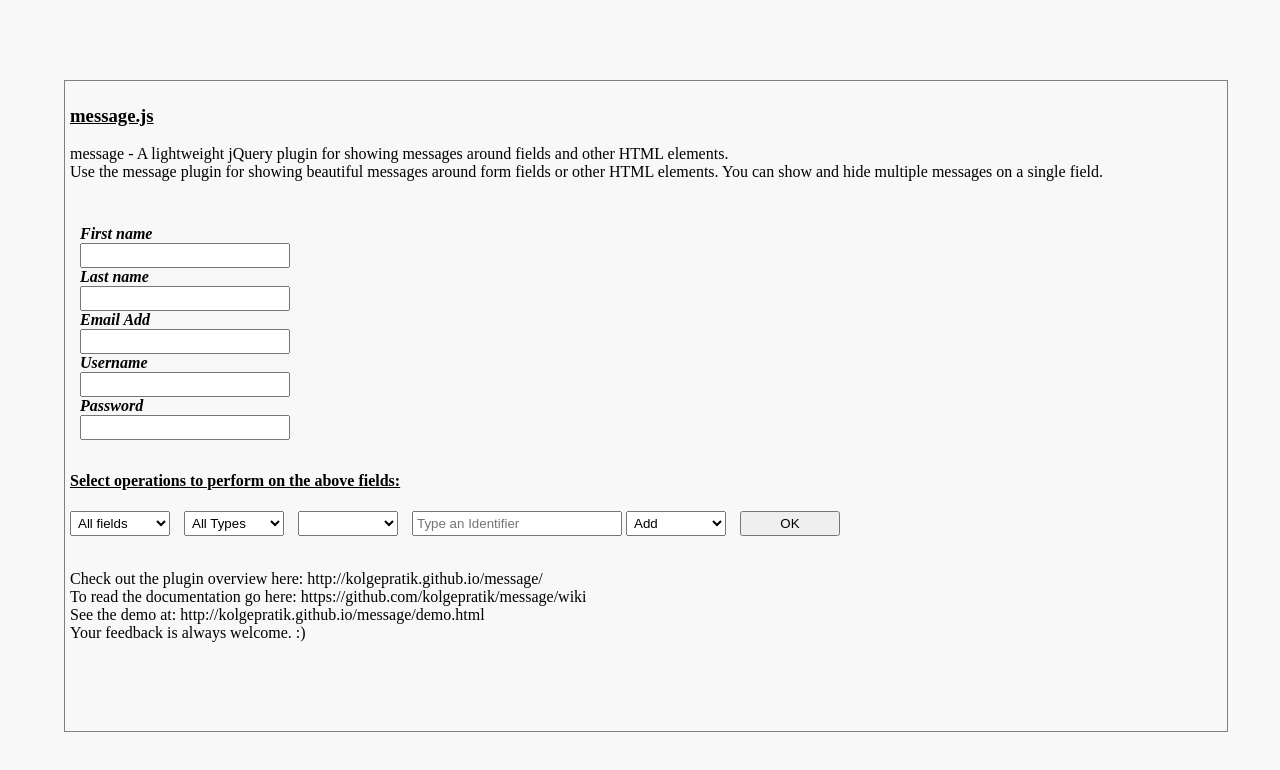
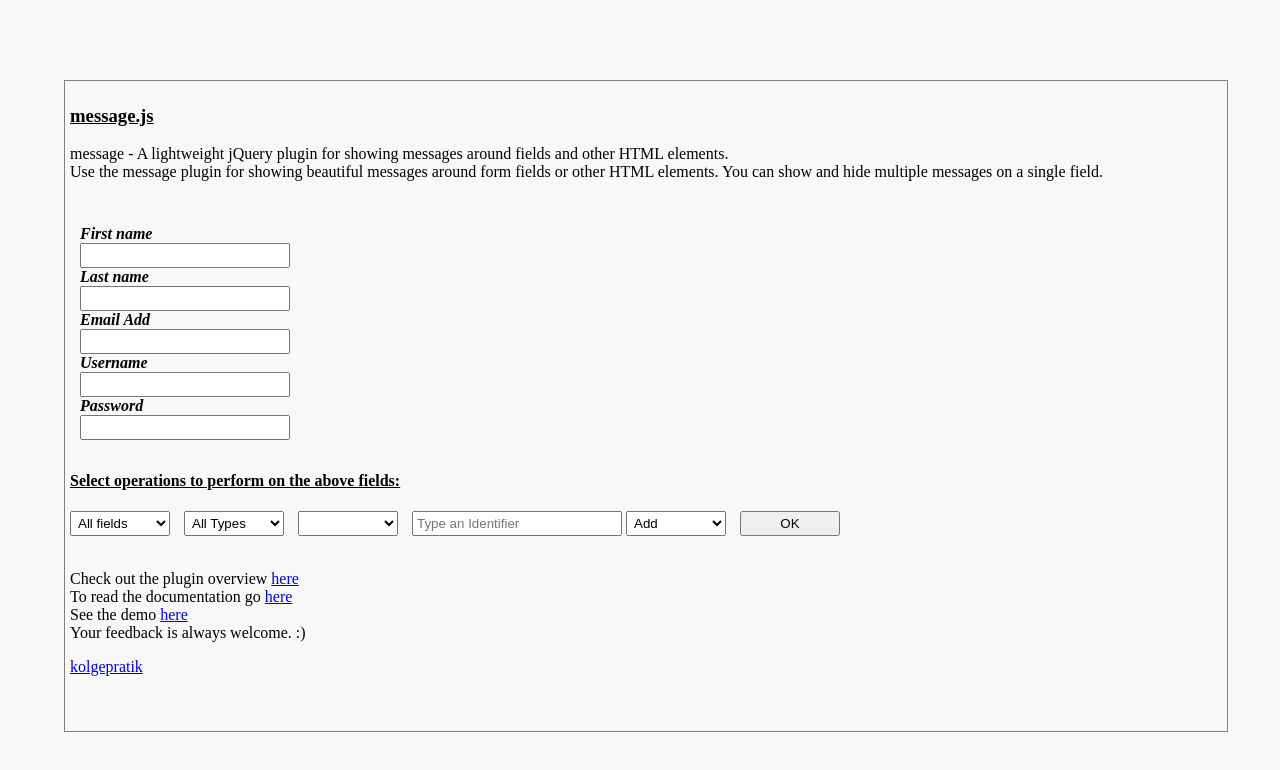
Before and after one commit to kolgepratik/js.ui-alerts, a plain HTML site: page demo.html in a window 1280 px wide. Drawn offline with Linux system fonts and the light colour scheme.

Commit message:
Added links

```diff
--- a/demo.html
+++ b/demo.html
@@ -159,11 +159,13 @@
             <br/>
 
             <p>
-				Check out the plugin overview here: http://kolgepratik.github.io/message/ <br/>
-				To read the documentation go here: https://github.com/kolgepratik/message/wiki <br/>
-				See the demo at: http://kolgepratik.github.io/message/demo.html <br/>
+				Check out the plugin overview <a href="http://kolgepratik.github.io/message/" target="_blank">here</a> <br/>
+				To read the documentation go <a href="https://github.com/kolgepratik/message/wiki" target="_blank">here</a> <br/>
+				See the demo <a href="http://kolgepratik.github.io/message/demo.html" target="_blank">here</a> <br/>
 				Your feedback is always welcome. :)
 			</p>
+
+			<a href="mailto:kolge.pratik@gmail.com?subject=feedback">kolgepratik</a>
         </div>
     </body>
 </html>
```
